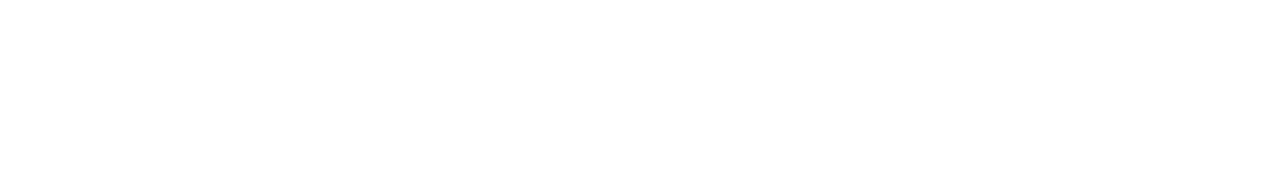
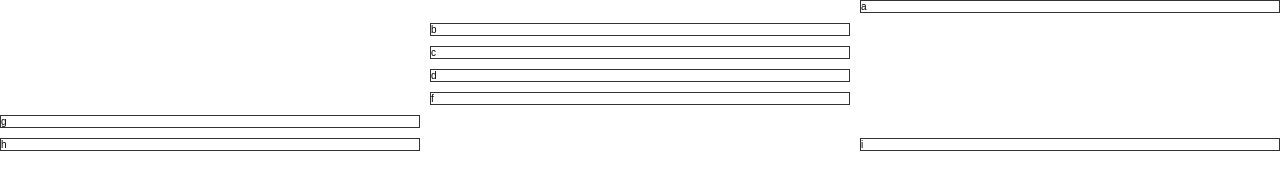
Before and after one commit to mbasing/google-homepage-clone, a plain HTML site: page index.html in a window 1280 px wide. Drawn offline with Linux system fonts and the light colour scheme.

Commit message:
Setup grid

```diff
--- a/index.html
+++ b/index.html
@@ -5,7 +5,18 @@
     <meta http-equiv="X-UA-Compatible" content="IE=edge" />
     <meta name="viewport" content="width=device-width, initial-scale=1.0" />
     <link rel="stylesheet" href="style.css" />
-    <title>Document</title>
+    <title>Google Home Page</title>
   </head>
-  <body></body>
+  <body>
+    <div class = "container">
+      <div class = "header">a</div>
+      <div class = "title">b</div>
+      <div class = "search-bar">c</div>
+      <div class = "google-search">d</div>
+      <div class = "offerings">f</div>
+      <div class = "country">g</div>
+      <div class = "about-us">h</div>
+      <div class = "terms-privacy">i</div>
+    </div>
+  </body>
 </html>
--- a/style.css
+++ b/style.css
@@ -0,0 +1,69 @@
+* {
+  box-sizing: border-box;
+  margin: 0;
+  padding: 0;
+}
+
+html {
+  font-size: 62.5%;
+  font-family: Arial, Helvetica, sans-serif;
+}
+
+a {
+  text-decoration: none;
+}
+
+li {
+  list-style-type: none;
+}
+
+.container {
+  display: grid;
+  gap: 1rem;
+  grid-template-columns: repeat(3, 1fr);
+  grid-auto-rows: minmax(1rem, auto);
+  grid-template-areas:
+    ". . header"
+    ". title ."
+    ". search-bar ."
+    ". google-search ."
+    ". offerings ."
+    "country . ."
+    "about-us . terms-privacy";
+}
+
+.container * {
+  border: 1px solid #333;
+}
+
+.header {
+  grid-area: header;
+}
+
+.title {
+  grid-area: title;
+}
+
+.search-bar {
+  grid-area: search-bar;
+}
+
+.google-search {
+  grid-area: google-search;
+}
+
+.offerings {
+  grid-area: offerings;
+}
+
+.country {
+  grid-area: country;
+}
+
+.about-us {
+  grid-area: about-us;
+}
+
+.terms-privacy {
+  grid-area: terms-privacy;
+}
```
Also changed, not shown: 1 other file.
